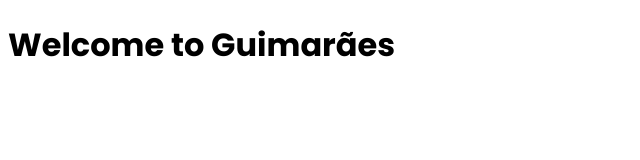
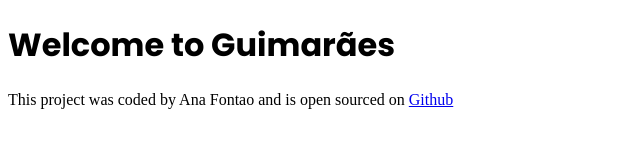
Before and after one commit to aifontao/guimaraes-project, a plain HTML site: page index.html in a window 1280 px wide. Shown: the whole page, without its empty margins (0-640 px from the left). Drawn offline with Linux system fonts and the light colour scheme.

Commit message:
Added link to Github repository

```diff
--- a/index.html
+++ b/index.html
@@ -20,5 +20,11 @@
   </head>
   <body>
     <h1>Welcome to Guimarães</h1>
+    <footer>
+      This project was coded by Ana Fontao and is open sourced on
+      <a href="https://github.com/aifontao/guimaraes-project" target="_blank"
+        >Github</a
+      >
+    </footer>
   </body>
 </html>
```
